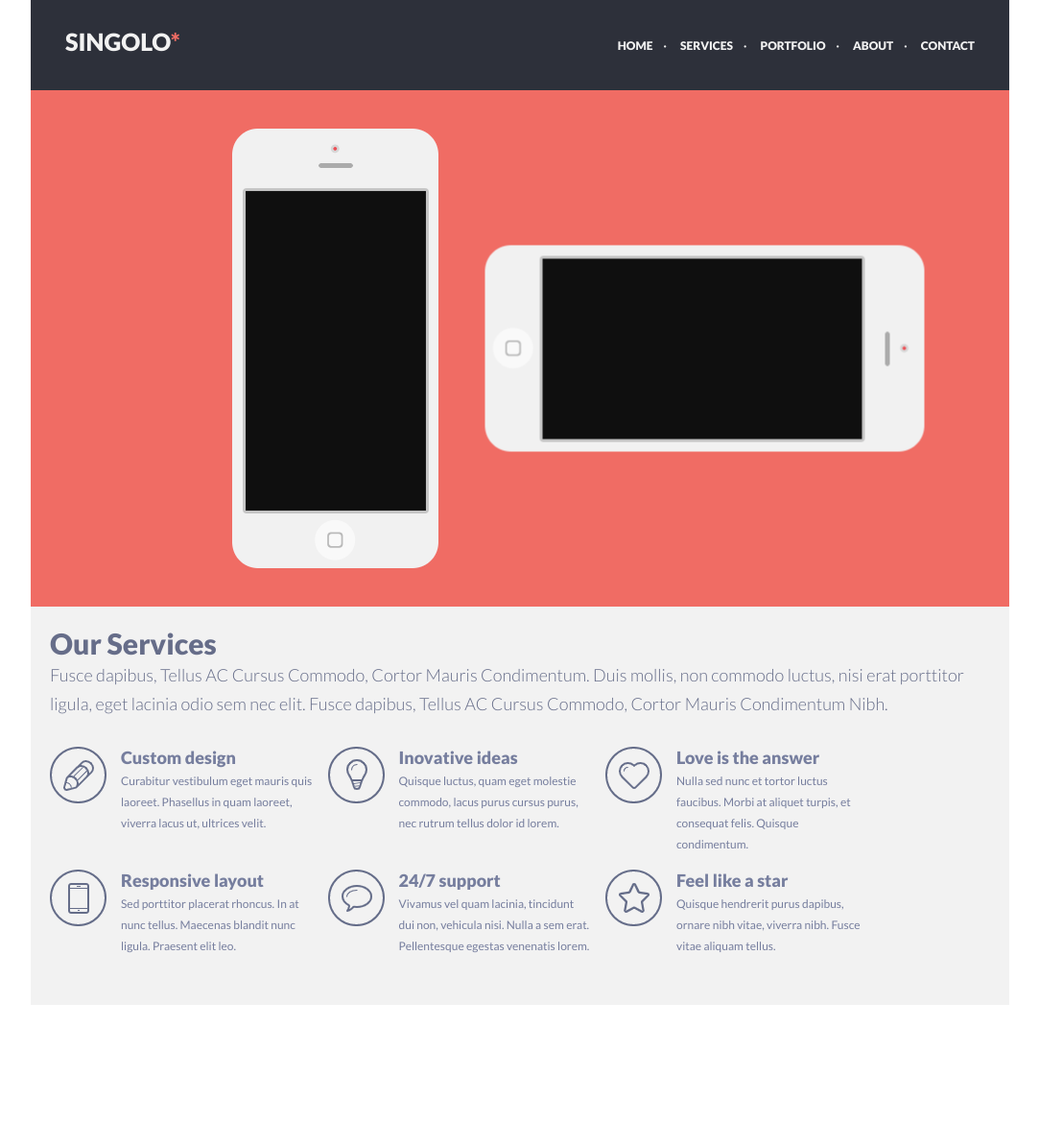
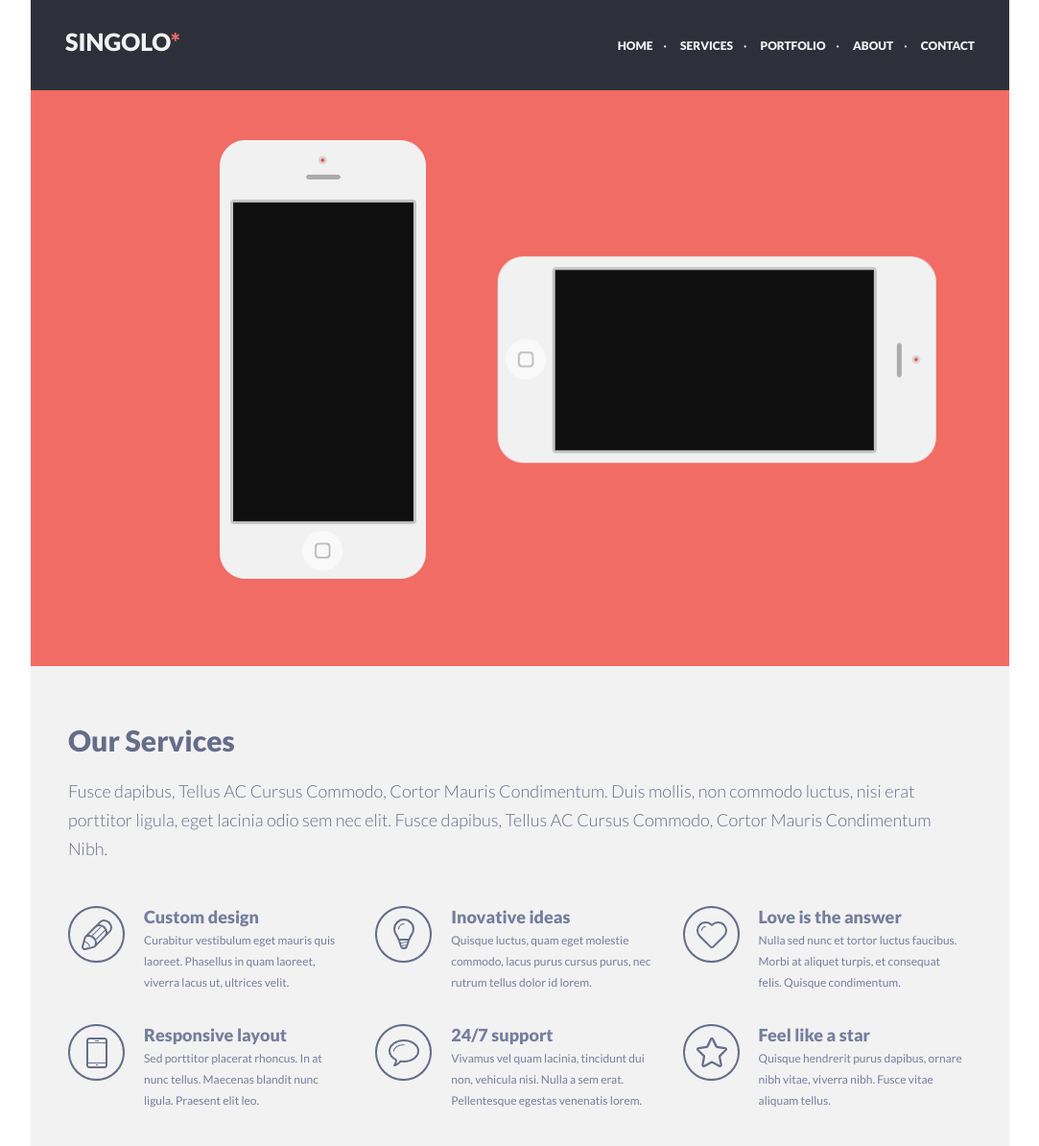
Before and after one commit to jarolika30/singolo, a plain HTML site: page index.html in a window 1280 px wide. Shown: the whole page at 96% size, without its empty margins (98-1181 px from the left). Before the commit the page ends 1047 px from the top, so only its background shows below. Drawn offline with Linux system fonts and the light colour scheme.

Commit message:
feat: make perfect pixel of services

```diff
--- a/index.html
+++ b/index.html
@@ -23,8 +23,8 @@
     </header>
     <main>
       <section class="slider">
-        <img src="assets/img/phone.png">
-        <img class="img-horizontal" src="assets/img/phone.png">
+        <img src="assets/img/phone.png" style="height:457px;">
+        <img class="img-horizontal" src="assets/img/phone.png" style="height:457px;">
       </section>
       <section class="services-block">
         <h2>Our Services</h2>
--- a/styles.css
+++ b/styles.css
@@ -50,7 +50,8 @@ nav {
 
 .slider {
   display: flex;
-  padding: 40px;
+  height: 600px;
+  padding-top: 52px;
   justify-content: space-evenly;
   background: #f06c64;
 }
@@ -72,7 +73,10 @@ nav a:active {
 }
 
 .services-block {
-  padding: 20px;
+  height: 500px;
+  padding-top: 59px;
+  padding-left: 39px;
+  padding-right: 39px;
   font-weight: bold;
   text-align: left;
   color: #666d89;
@@ -80,24 +84,26 @@ nav a:active {
 }
 
 .services-block h2 {
+  margin-bottom: 20px;
   font-size: 30px;
   font-weight: 900;
 }
 
 .services-block p {
-  padding: 0 0 15px 0;
   font-size: 18px;
   font-weight: 300;
   line-height: 30px;
+  margin-bottom: 45px;
 }
 
 .services {
   display: flex;
   flex-wrap: wrap;
-  padding: 15px 15px 15px 0;
+  justify-content: space-between;
 }
 
 .services p {
+  margin-bottom: 12px;
   font-size: 12px;
   font-weight: 400;
   line-height: 22px;
@@ -105,12 +111,13 @@ nav a:active {
 }
 
 .services-item {
-  width: 30%;
   display: flex;
+  width: 32%;
   flex-wrap: nowrap;
+  margin-bottom: 20px;
 }
 
 .content {
-  margin-left: 15px;
-  margin-right: 15px;
+  margin-left: 20px;
+  margin-right: 10px;
 }
```
